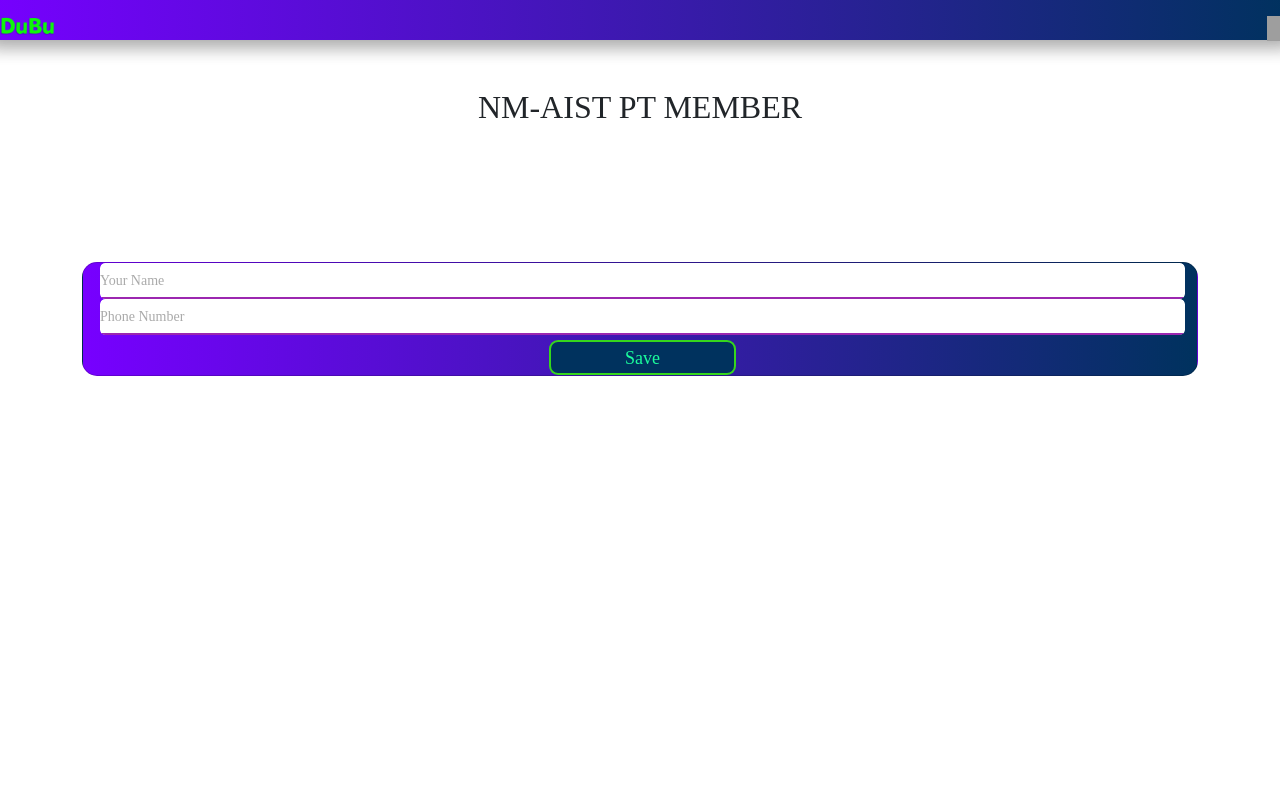
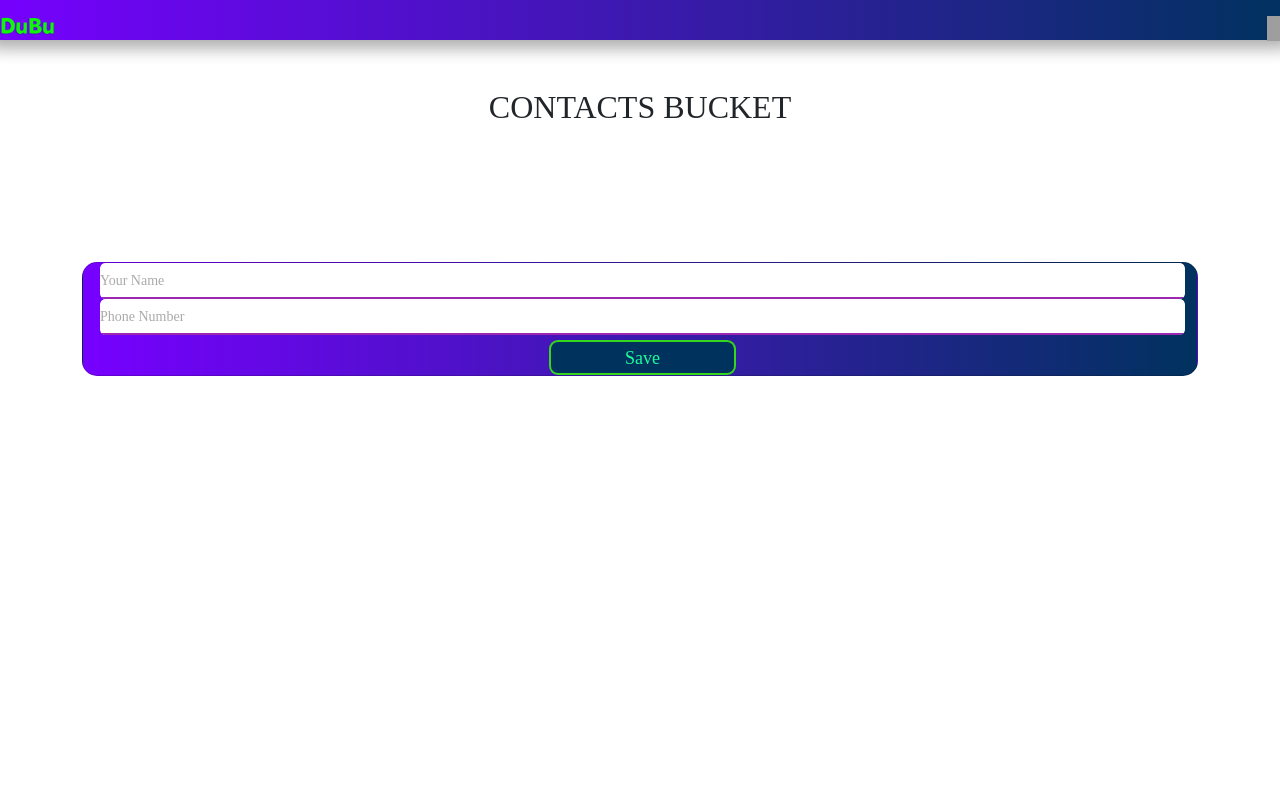
Before and after one commit to Hassankassim/mydubu, a React (Create React App) app: page / in a window 1280 px wide. Shown: the top 800 px of the page. Built offline with nearby package versions, Linux system fonts and the light colour scheme; grey boxes are pictures that could not be loaded.

Commit message:
Edit bucket name

```diff
--- a/src/pages/Home/Home.js
+++ b/src/pages/Home/Home.js
@@ -36,7 +36,7 @@ function Home() {
         <div className="container mt-5">
           <div className="title">
             <div className="image-container1">
-              <h2>NM-AIST PT MEMBER</h2>
+              <h2>CONTACTS BUCKET</h2>
             </div>
           </div>
           <div className="feedback1">
```
